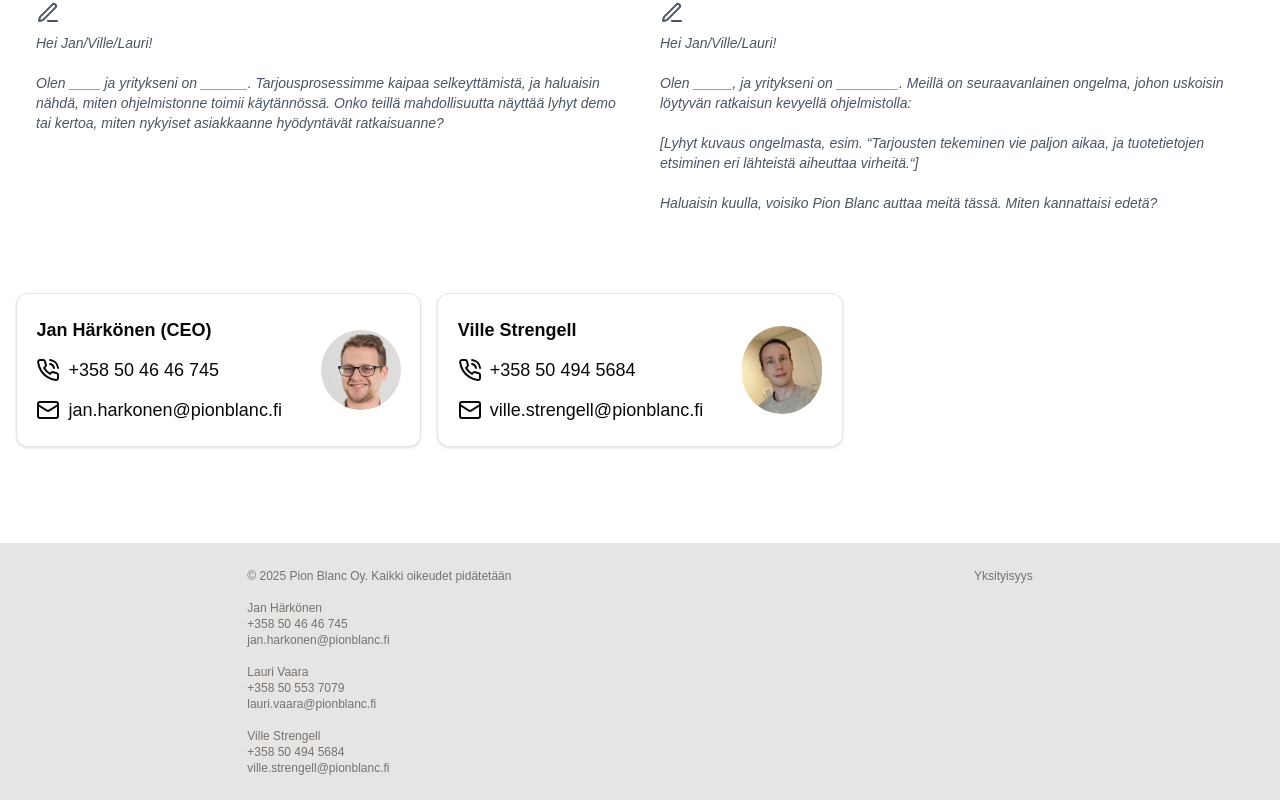
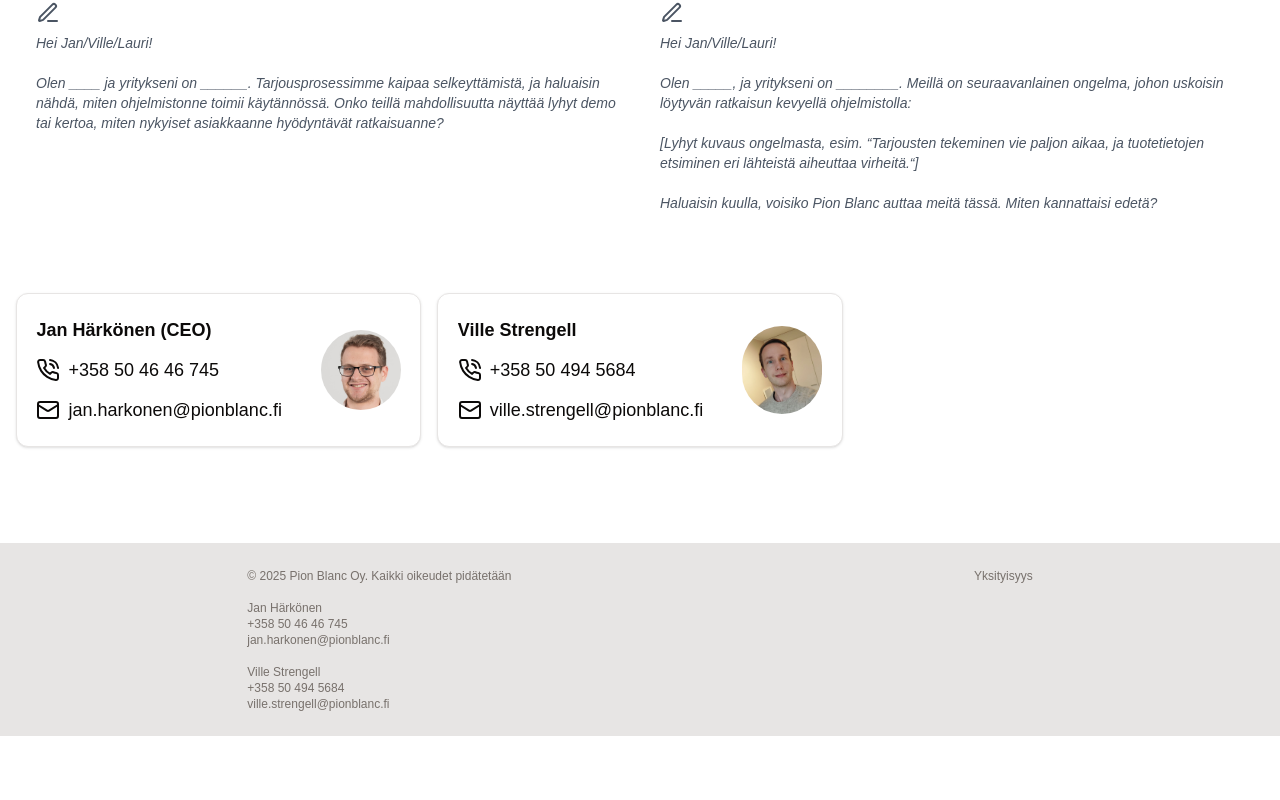
Before and after one commit to strengv1/pionblanc, a Next.js app: page /contact_us in a window 1280 px wide. Shown: the part 403-1203 px from the top of the page. After the commit the page ends 1139 px from the top, so only its background shows below. Built offline with nearby package versions, Linux system fonts and the light colour scheme; no server answers.

Commit message:
remove lauri 2

```diff
--- a/src/app/Footer.tsx
+++ b/src/app/Footer.tsx
@@ -18,11 +18,11 @@
           <span>+358 50 46 46 745</span>
           <span>jan.harkonen@pionblanc.fi</span>
         </div>
-        <div className="flex flex-col text-xs ">
+        {/* <div className="flex flex-col text-xs ">
           <span>Lauri Vaara</span>
           <span>+358 50 553 7079</span>
           <span>lauri.vaara@pionblanc.fi</span>
-        </div>
+        </div> */}
         <div className="flex flex-col text-xs ">
           <span>Ville Strengell</span>
           <span>+358 50 494 5684</span>
```
